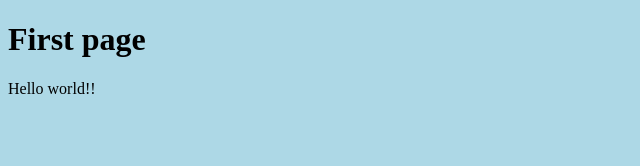
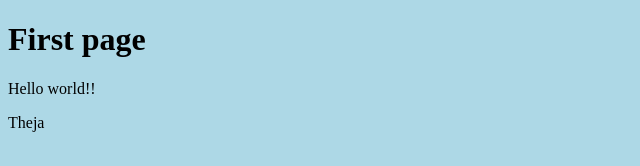
Before and after one commit to Rakshith0907/demo-first, a plain HTML site: page index.html in a window 1280 px wide. Shown: the full height of the page, 0-640 px from the left. Drawn offline with Linux system fonts and the light colour scheme.

Commit message:
added name

```diff
--- a/index.html
+++ b/index.html
@@ -6,5 +6,6 @@
     <body style="background-color: lightblue;">
         <h1>First page</h1>
         <p>Hello world!!</p>
+        Theja
     </body>
 </html>
```
